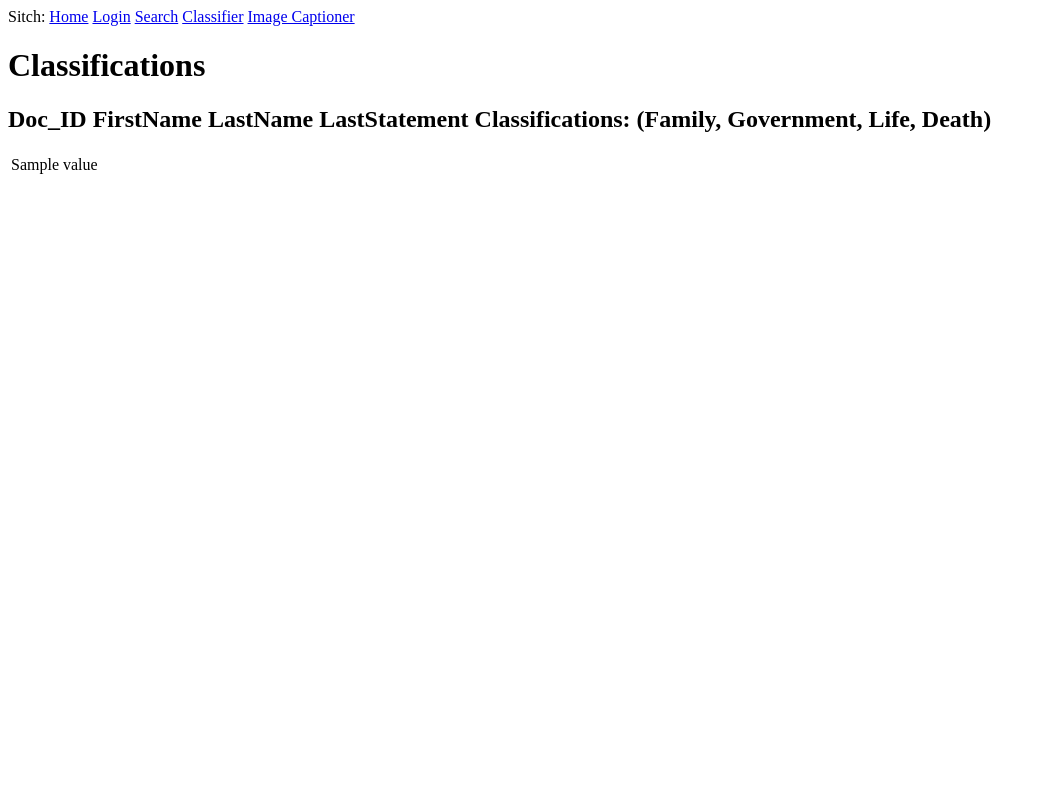
After one commit to LaiiF/DeathRowSearchEngine, a Python web app: template app/templates/classify.html in a window 1280 px wide. The commit adds this page. Shown: the whole page, without its empty margins (0-1046 px from the left). Run offline with Jinja, Linux system fonts and the light colour scheme; the template is opened without the code that fills it: most values are stand-ins (such as "Sample title", 1, 10 or a date in 2020).

Commit message:
updated and added new html pages

```diff
--- a/app/templates/base.html
+++ b/app/templates/base.html
@@ -4,6 +4,8 @@
         <a href="{{ url_for('index') }}">Home</a>
         <a href="{{ url_for('login') }}">Login</a>
         <a href="{{ url_for('search') }}">Search</a>
+        <a href="{{ url_for('classifier') }}">Classifier</a>
+        <a href="{{ url_for('captioner') }}">Image Captioner</a>
     </header>
     <head>
         {% block content %}
--- /dev/null
+++ b/app/templates/captioner.html
@@ -0,0 +1,5 @@
+{% extends "base.html" %}
+
+{% block content %}
+<h1>Image Auto Captioner</h1>
+{% endblock %}
--- /dev/null
+++ b/app/templates/classify.html
@@ -0,0 +1,15 @@
+{% extends "base.html" %}
+{% block content %}
+<h1>Classifications</h1>
+    <body>
+        <table style = "width:100%">
+            <h2>Doc_ID FirstName LastName LastStatement                                                                         Classifications: (Family, Government, Life, Death)</h2>
+            {% for arr in doclist %}
+                {% for value in arr %}
+                <td> {{ value }}</td>
+                {% endfor %}
+            </tr>
+            {% endfor %}
+        </table>
+    </body>
+{% endblock %}
```
Also changed, not shown: app/templates/results.html (+19 -3 lines), app/templates/index.html (line endings or trailing spaces), app/templates/login.html (line endings or trailing spaces), app/templates/search.html (line endings or trailing spaces).
